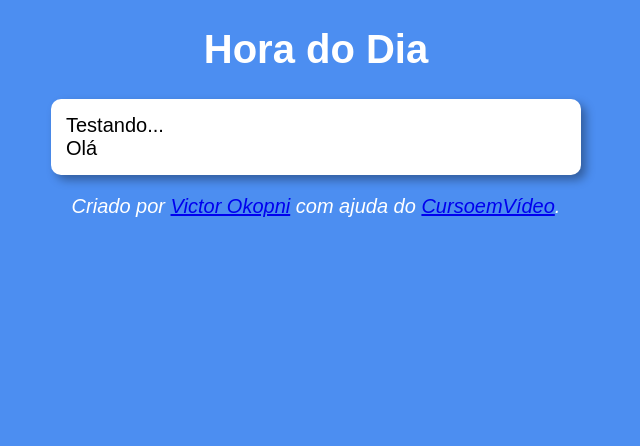
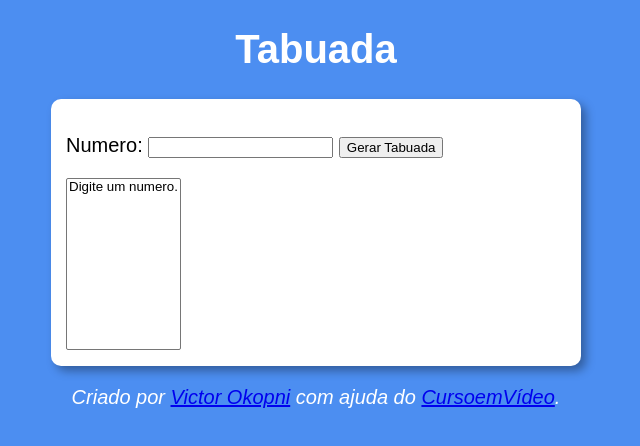
Before and after one commit to Vkpn/Curso_em_Video, a plain HTML site: page JavaScript - Modulo A/aula14ex/ex017/modelo.html in a window 1280 px wide. Shown: the whole page, without its empty margins (324-964 px from the left). Drawn offline with Linux system fonts and the light colour scheme.

Commit message:
exercicio criado

```diff
--- a/JavaScript - Modulo A/aula14ex/ex017/modelo.html
+++ b/JavaScript - Modulo A/aula14ex/ex017/modelo.html
@@ -4,20 +4,22 @@
     <meta charset="UTF-8">
     <meta http-equiv="X-UA-Compatible" content="IE=edge">
     <meta name="viewport" content="width=device-width, initial-scale=1.0">
-    <title>Hora do dia</title>
+    <title>Tabuada</title>
     <link rel="stylesheet" href="style.css">
 </head>
 <body>
     <header>
-        <h1>Hora do Dia</h1>
+        <h1>Tabuada</h1>
     </header>
     <main>
         <section>
             <div>
-                Testando...
+                <p>Numero: <input type="number" name="fnum" id="fnum"> <input type="button" value="Gerar Tabuada" onclick="calcular()"></p>
             </div>
             <div>
-                Olá
+                <select name="Restab" id="restab" size="10">
+                    <option value="texto">Digite um numero.</option>
+                </select>
             </div>
         </section>
     </main>
--- a/JavaScript - Modulo A/aula14ex/ex017/script.js
+++ b/JavaScript - Modulo A/aula14ex/ex017/script.js
@@ -0,0 +1,29 @@
+function calcular(){
+    var num = document.getElementById(`fnum`)
+    var res = document.getElementById(`restab`)
+
+    if (num.value.length == 0){
+        alert(`[ERRO] Favor preencher o numero corretramente.`)
+
+    } else {
+        var n = Number(num.value)
+        var m = 1
+        res.innerHTML = ``
+
+        for ( var item; m <= 10; m++) {
+            item = document.createElement(`option`)
+            item.text = `${n} x ${m} = ${n*m}`
+            res.appendChild(item)
+        }
+
+        /*
+        while (m <= 10){
+            var item = document.createElement(`option`)
+            item.text = `${n} x ${m} = ${n*m}`
+            res.appendChild(item)
+            m++
+        }
+        */
+    }
+
+}
```
